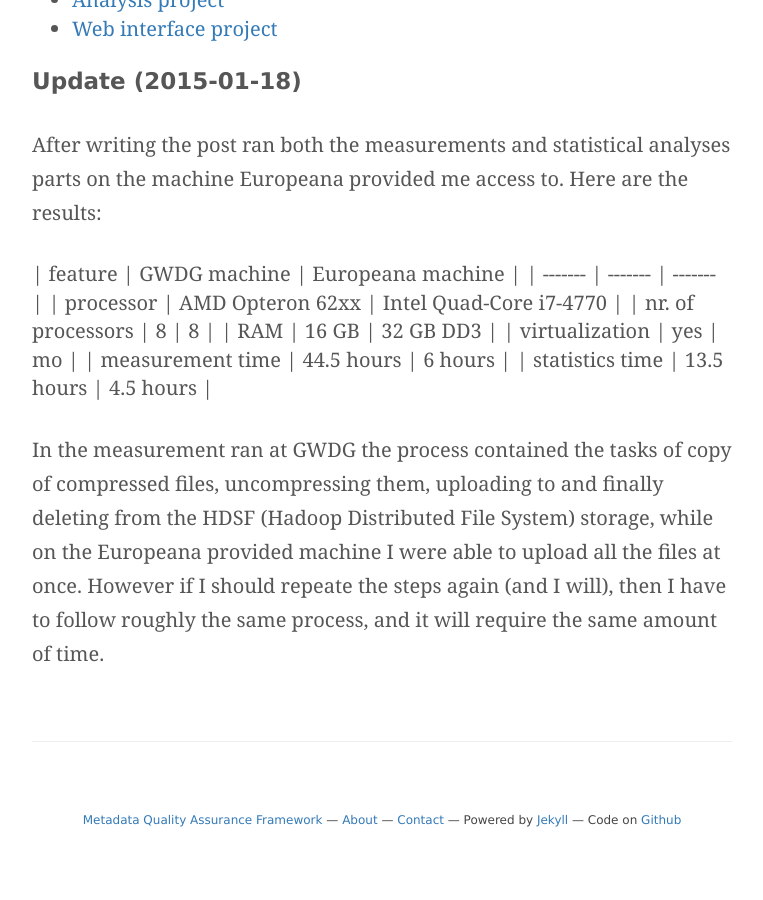
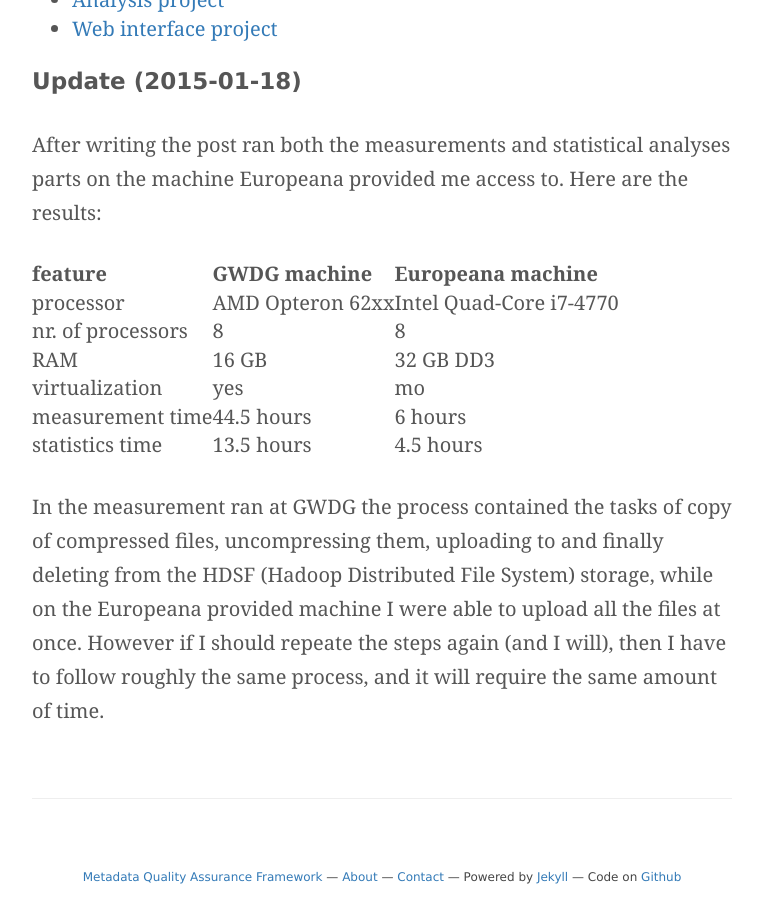
Before and after one commit to pkiraly/pkiraly.github.io, a Jekyll site: the page built from _posts/2016-01-15-second-report.md, in a window 1280 px wide and 900 px high, scrolled down 7961 px. Shown: the whole window, without its empty margins (258-1021 px from the left). Built offline with Jekyll 4.4.1, drawn with Linux system fonts in a browser that asks for light colours; nearby versions of some CDN libraries; some web fonts are replaced; comment, search, counter and statistics services are not loaded; before the commit the page ends 8820 px from its top, so only the background shows below that.

Commit message:
Update 2016-01-15-second-report.md

```diff
--- a/_posts/2016-01-15-second-report.md
+++ b/_posts/2016-01-15-second-report.md
@@ -92,8 +92,6 @@
 
 After writing the post ran both the measurements and statistical analyses parts on the machine Europeana provided me access to. Here are the results:
 
-<div class="table">
-
 | feature | GWDG machine | Europeana machine |
 | ------- | ------- | ------- |
 | processor | AMD Opteron 62xx | Intel Quad-Core i7-4770 |
@@ -103,6 +101,4 @@
 | measurement time | 44.5 hours | 6 hours |
 | statistics time | 13.5 hours | 4.5 hours |
 
-</div>
-
 In the measurement ran at GWDG the process contained the tasks of copy of compressed files, uncompressing them, uploading to and finally deleting from the HDSF (Hadoop Distributed File System) storage, while on the Europeana provided machine I were able to upload all the files at once. However if I should repeate the steps again (and I will), then I have to follow roughly the same process, and it will require the same amount of time.
```
